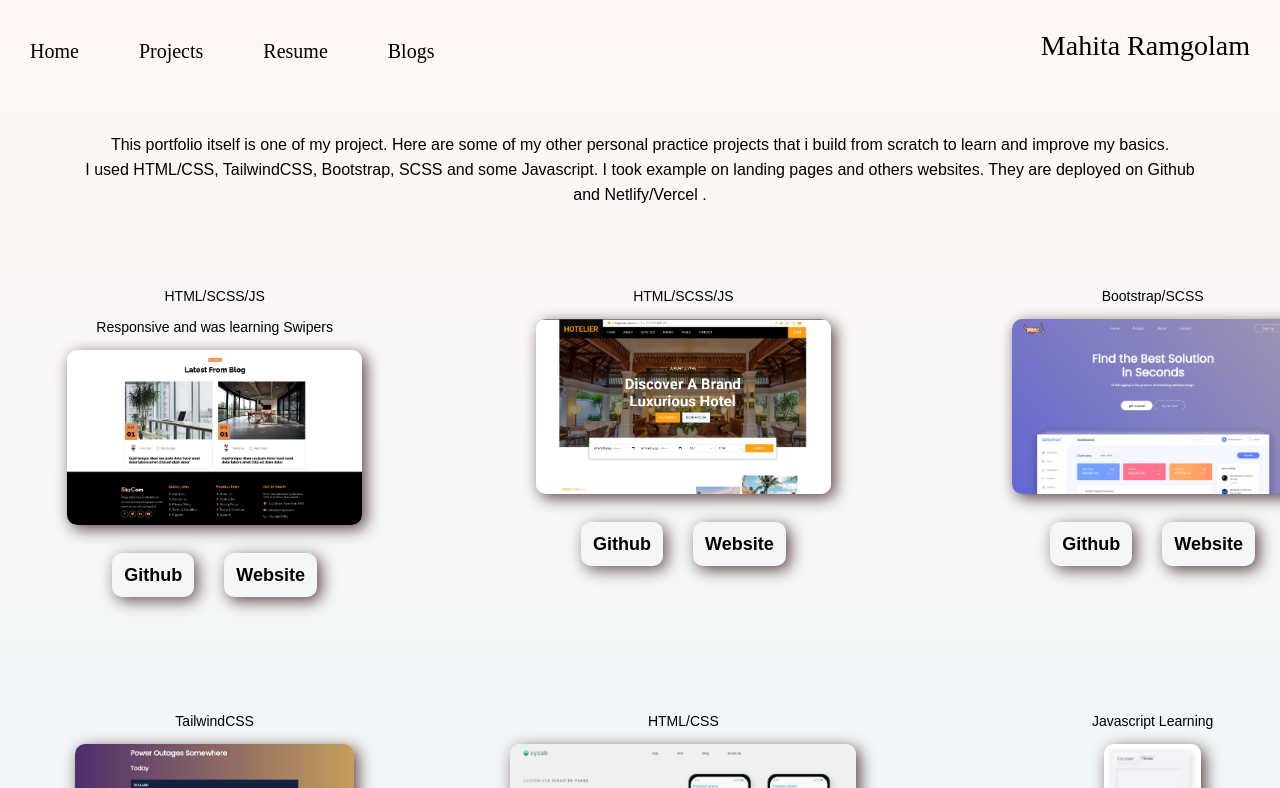
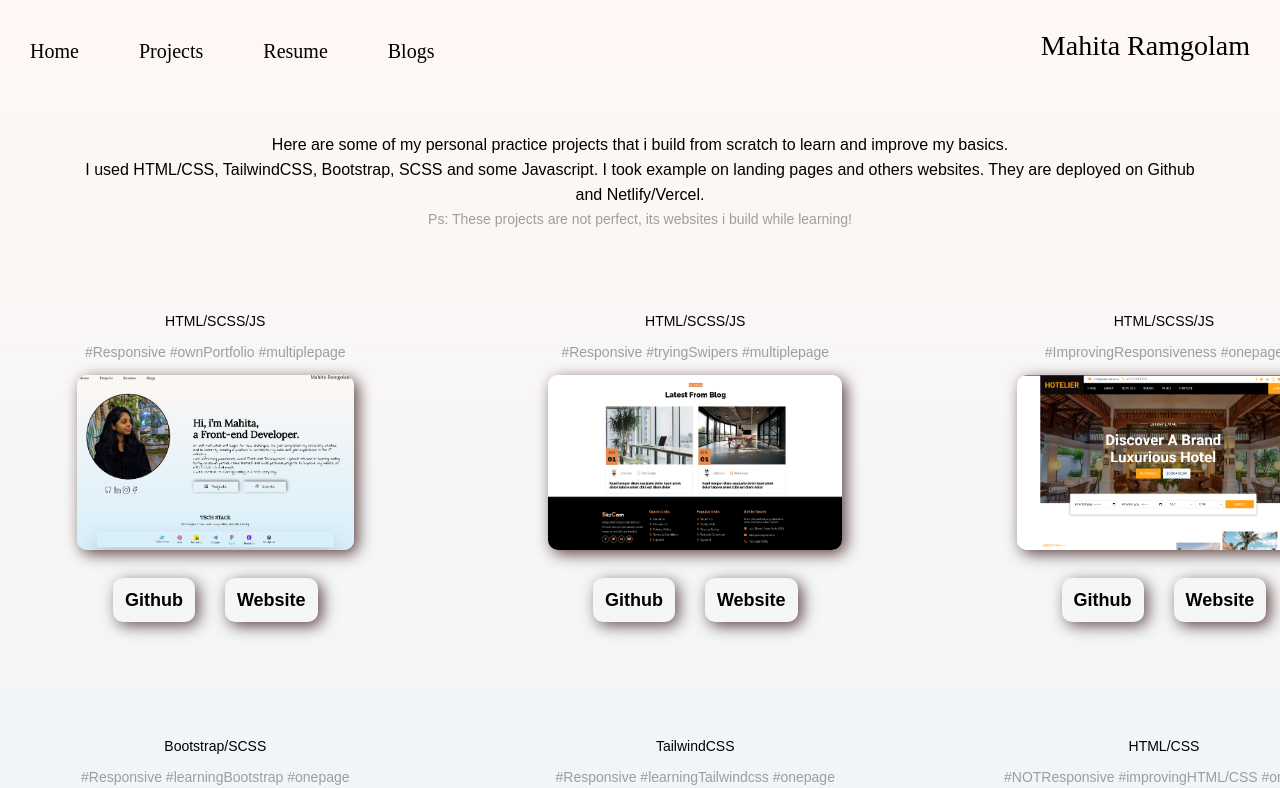
Before and after one commit to mahita098/mahita-portfolio, a website: page public/projects.html in a window 1280 px wide. Shown: the top 788 px of the page. Drawn offline with Linux system fonts and the light colour scheme; files whose address does not match are found by name; a web font is replaced by a local one.

Commit message:
projects update

```diff
--- a/public/projects.html
+++ b/public/projects.html
@@ -39,18 +39,28 @@
   <main>
     <div class="projectheader">
       <p>
-        This portfolio itself is one of my project. Here are some of my other
+        Here are some of my
         personal practice projects that i build from scratch to learn and
         improve my basics.<br />
         I used HTML/CSS, TailwindCSS, Bootstrap, SCSS and some Javascript. I
         took example on landing pages and others websites. They are deployed
-        on Github and Netlify/Vercel .
+        on Github and Netlify/Vercel. <br>
+        <span>Ps: These projects are not perfect, its websites i build while learning!</span>
       </p>
     </div>
     <div class="box-wrapper">
+      <div class="box project14">
+        <p class="boxdescription">HTML/SCSS/JS</p>
+        <p class="boxdescription hashtags">#Responsive #ownPortfolio #multiplepage</p>
+        <div class="images"><img src="./assets/images/myportfolio.png" /></div>
+        <div class="links">
+          <a href="https://github.com/mahita098/mahita-portfolio" target="_blank"><span class="github">Github</span></a>
+          <a href="https://mahitaramgolam.netlify.app/" target="_blank"><span class="Page">Website</span></a>
+        </div>
+      </div>
       <div class="box project13">
         <p class="boxdescription">HTML/SCSS/JS</p>
-        <p class="boxdescription">Responsive and was learning Swipers</p>
+        <p class="boxdescription hashtags">#Responsive #tryingSwipers #multiplepage</p>
         <div class="images"><img src="./assets/images/office-ag.png" /></div>
         <div class="links">
           <a href="https://github.com/mahita098/office-ag" target="_blank"><span class="github">Github</span></a>
@@ -61,7 +71,7 @@
       <div class="box project12">
 
         <p class="boxdescription">HTML/SCSS/JS</p>
-
+        <p class="boxdescription hashtags">#ImprovingResponsiveness #onepage</p>
         <div class="images"><img src="./assets/images/hotel.png" /></div>
         <div class="links">
           <a href="https://github.com/mahita098/hotel-example" target="_blank"><span class="github">Github</span></a>
@@ -70,6 +80,7 @@
       </div>
       <div class="box project11">
         <p class="boxdescription">Bootstrap/SCSS</p>
+        <p class="boxdescription hashtags">#Responsive #learningBootstrap #onepage</p>
         <div class="images">
           <img src="./assets/images/figmalandingpage.png" />
         </div>
@@ -81,6 +92,7 @@
       </div>
       <div class="box project10">
         <p class="boxdescription">TailwindCSS</p>
+        <p class="boxdescription hashtags">#Responsive #learningTailwindcss #onepage</p>
         <div class="images">
           <img src="./assets/images/Power Outage.png" />
         </div>
@@ -92,6 +104,7 @@
       </div>
       <div class="box project9">
         <p class="boxdescription">HTML/CSS</p>
+        <p class="boxdescription hashtags">#NOTResponsive #improvingHTML/CSS #onepage </p>
         <div class="images"><img src="./assets/images/project1.png" /></div>
         <div class="links">
           <a href="https://github.com/mahita098/xyzab" target="_blank"><span class="github">Github</span></a>
@@ -100,6 +113,7 @@
       </div>
       <div class="box project8">
         <p class="boxdescription">Javascript Learning</p>
+        <p class="boxdescription hashtags">#learningJS</p>
         <div class="images"><img src="./assets/images/calculator.png" /></div>
         <div class="links">
           <a href="https://github.com/mahita098/JsBeginner" target="_blank"><span class="github">Github</span></a>
@@ -109,6 +123,7 @@
       </div>
       <div class="box project7">
         <p class="boxdescription">HTML/CSS</p>
+        <p class="boxdescription hashtags">#learningGrid/Flex #responsive #onepage</p>
         <div class="images"><img src="./assets/images/kw1.png" /></div>
         <div class="links">
           <a href="https://github.com/mahita098/Km-Dribble-page" target="_blank"><span class="github">Github</span></a>
@@ -117,6 +132,7 @@
       </div>
       <div class="box project6">
         <p class="boxdescription">HTML/CSS</p>
+        <p class="boxdescription hashtags">#notResponsive #challenge #onepage</p>
         <div class="images"><img src="./assets/images/google.png" /></div>
         <div class="links">
           <a href="https://github.com/mahita098/Google-Homepage" target="_blank"><span class="github">Github</span></a>
@@ -125,6 +141,7 @@
       </div>
       <div class="box project5">
         <p class="boxdescription">HTML/CSS</p>
+        <p class="boxdescription hashtags">#notResponsive #learningHTML/CSS #YTlearning</p>
         <div class="images"><img src="./assets/images/nike.png" /></div>
         <div class="links">
           <a href="https://github.com/mahita098/Nike-page" target="_blank"><span class="github">Github</span></a>
@@ -133,6 +150,7 @@
       </div>
       <div class="box project4">
         <p class="boxdescription">HTML/CSS</p>
+        <p class="boxdescription hashtags">#notResponsive #learningHTML/CSS #YTlearning</p>
         <div class="images"><img src="./assets/images//maxident.png" /></div>
         <div class="links">
           <a href="https://github.com/mahita098/maxident-shop" target="_blank"><span class="github">Github</span></a>
@@ -141,6 +159,7 @@
       </div>
       <div class="box project3">
         <p class="boxdescription">HTML/CSS</p>
+        <p class="boxdescription hashtags">#notResponsive #learningHTML/CSS #challenge</p>
         <div class="images"><img src="./assets/images/greencube.png" /></div>
         <div class="links">
           <a href="https://github.com/mahita098/Greencube-Page" target="_blank"><span class="github">Github</span></a>
@@ -149,6 +168,7 @@
       </div>
       <div class="box project2">
         <p class="boxdescription">HTML/CSS</p>
+        <p class="boxdescription hashtags">#notResponsive #learningHTML/CSS</p>
         <div class="images">
           <img src="./assets/images/interiordesign.png" />
         </div>
@@ -160,6 +180,7 @@
       </div>
       <div class="box project1">
         <p class="boxdescription">HTML/CSS</p>
+        <p class="boxdescription hashtags">#notResponsive #learningHTML/CSS #my1stpage</p>
         <div class="images"><img src="./assets/images/firstpage.png" /></div>
         <div class="links">
           <a href="https://github.com/mahita098/My-first-page" target="_blank"><span class="github">Github</span></a>
--- a/sass/_projects.scss
+++ b/sass/_projects.scss
@@ -10,6 +10,14 @@
   font-size: 16px;
   font-weight: 400px;
   line-height: 25px;
+
+  p {
+    span {
+      color: rgb(157, 157, 161);
+      font-weight: 400;
+      font-size: 14px;
+    }
+  }
 }
 
 .box-wrapper {
@@ -32,6 +40,10 @@
       display: flex;
       flex-direction: row;
       justify-content: center;
+    }
+
+    .hashtags {
+      color: rgb(157, 157, 161);
     }
 
     .images {
```
Also changed, not shown: public/assets/css/style.css, public/assets/images/myportfolio.png (added), 1 other file.
